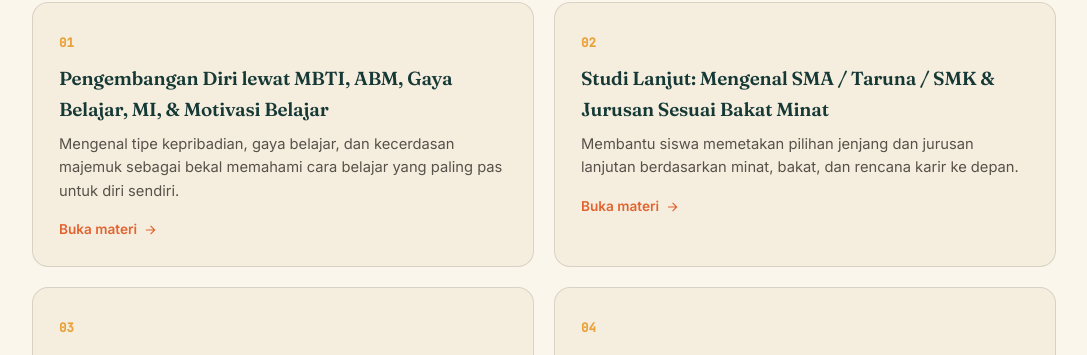
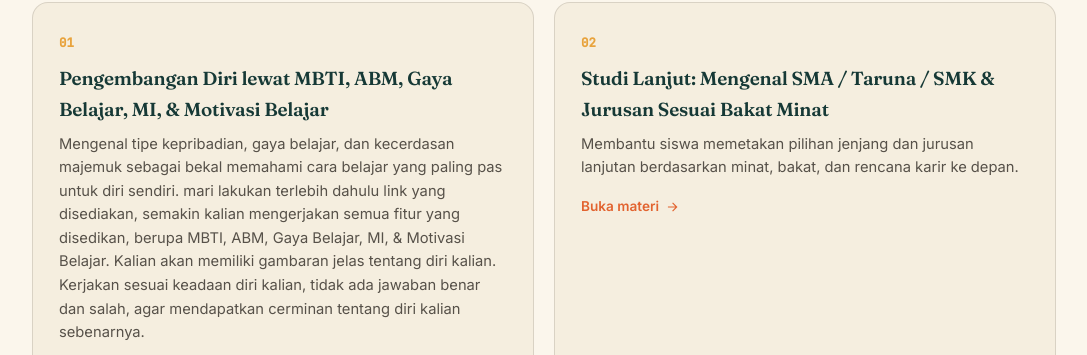
Before and after one commit to bksmpalhikmahsby-crypto/jalur-tumbuh, an Eleventy site: page index.njk in a window 1280 px wide. Shown: the part 2014-2369 px from the top of the page, without its empty margins (96-1183 px from the left). Built offline with nearby package versions, Linux system fonts and the light colour scheme; Eleventy itself is replaced by a stand-in of ours; files that its build step writes are made by us from their sources.

Commit message:
Update Materi Layanan Klasikal “01-pengembangan-diri”

```diff
--- a/content/materi/01-pengembangan-diri.md
+++ b/content/materi/01-pengembangan-diri.md
@@ -1,6 +1,12 @@
 ---
 num: "01"
-title: "Pengembangan Diri lewat MBTI, ABM, Gaya Belajar, MI, & Motivasi Belajar"
-ringkasan: "Mengenal tipe kepribadian, gaya belajar, dan kecerdasan majemuk sebagai bekal memahami cara belajar yang paling pas untuk diri sendiri."
-link: ""
+title: Pengembangan Diri lewat MBTI, ABM, Gaya Belajar, MI, & Motivasi Belajar
+ringkasan: >-
+  Mengenal tipe kepribadian, gaya belajar, dan kecerdasan majemuk sebagai bekal
+  memahami cara belajar yang paling pas untuk diri sendiri. mari lakukan
+  terlebih dahulu link yang disediakan, semakin kalian mengerjakan semua fitur
+  yang disedikan, berupa MBTI, ABM, Gaya Belajar, MI, & Motivasi Belajar.
+
+  Kalian akan memiliki gambaran jelas tentang diri kalian. Kerjakan sesuai keadaan diri kalian, tidak ada jawaban benar dan salah, agar mendapatkan cerminan tentang diri kalian sebenarnya.
+link: https://docs.google.com/document/d/1ekpnQBjIuf98XyUczmfazfNcYnUVv1pE15C78Yw31pQ/edit?usp=sharing
 ---
```
